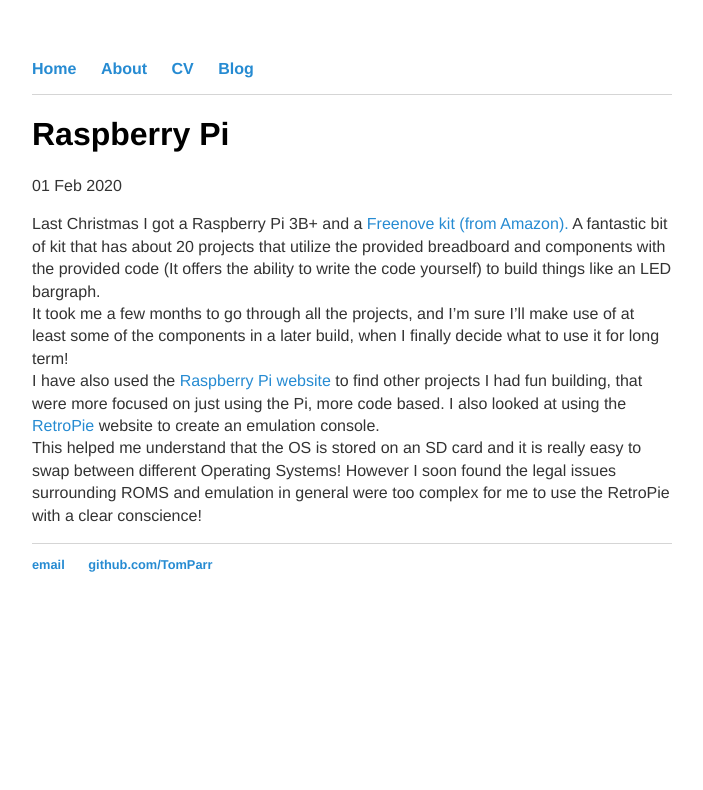
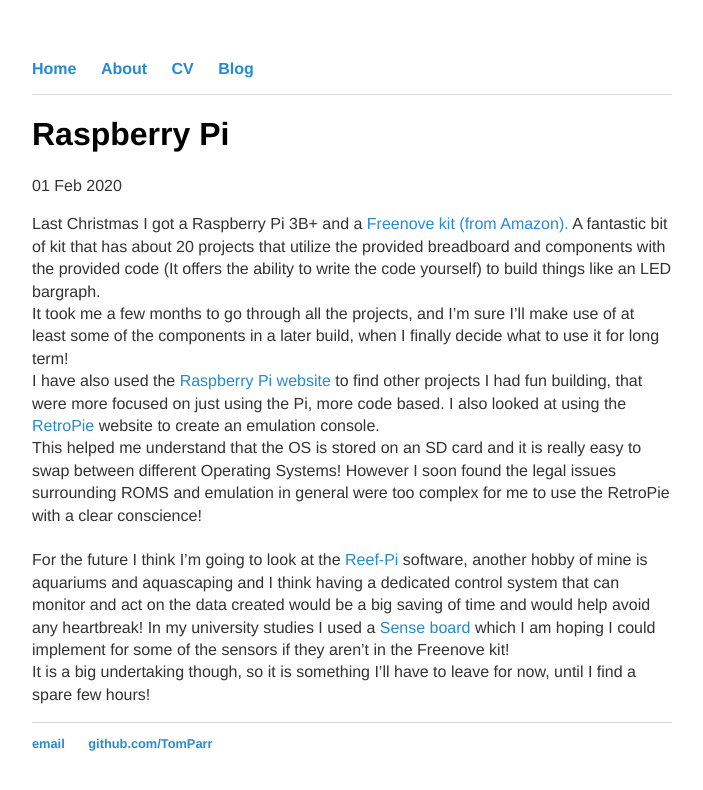
Before and after one commit to TomParr/TomParr.github.io, a Jekyll site: the page built from _posts/2020-02-01-Raspberry-Pi.md, in a window 1280 px wide. Shown: the top 790 px of the page, without its empty margins (288-991 px from the left). Built offline with Jekyll 4.4.1, drawn with Linux system fonts in a browser that asks for light colours.

Commit message:
Update 2020-02-01-Raspberry-Pi.md

```diff
--- a/_posts/2020-02-01-Raspberry-Pi.md
+++ b/_posts/2020-02-01-Raspberry-Pi.md
@@ -13,3 +13,7 @@
   the Pi, more code based. I also looked at using the [RetroPie](https://retropie.org.uk/) website to create an emulation console. <br />
   This helped me understand that the OS is stored on an SD card and it is really easy to swap between different Operating Systems! However I soon
   found the legal issues surrounding ROMS and emulation in general were too complex for me to use the RetroPie with a clear conscience!
+<br />
+<br />
+For the future I think I'm going to look at the [Reef-Pi](https://reef-pi.github.io/) software, another hobby of mine is aquariums and aquascaping and I think having a dedicated control system that can monitor and act on the data created would be a big saving of time and would help avoid any heartbreak! In my university studies I used a [Sense board](https://www.open.edu/openlearncreate/mod/oucontent/view.php?id=22785%253f) which I am hoping I could implement for some of the sensors if they aren't in the Freenove kit! <br />
+It is a big undertaking though, so it is something I'll have to leave for now, until I find a spare few hours!
```
